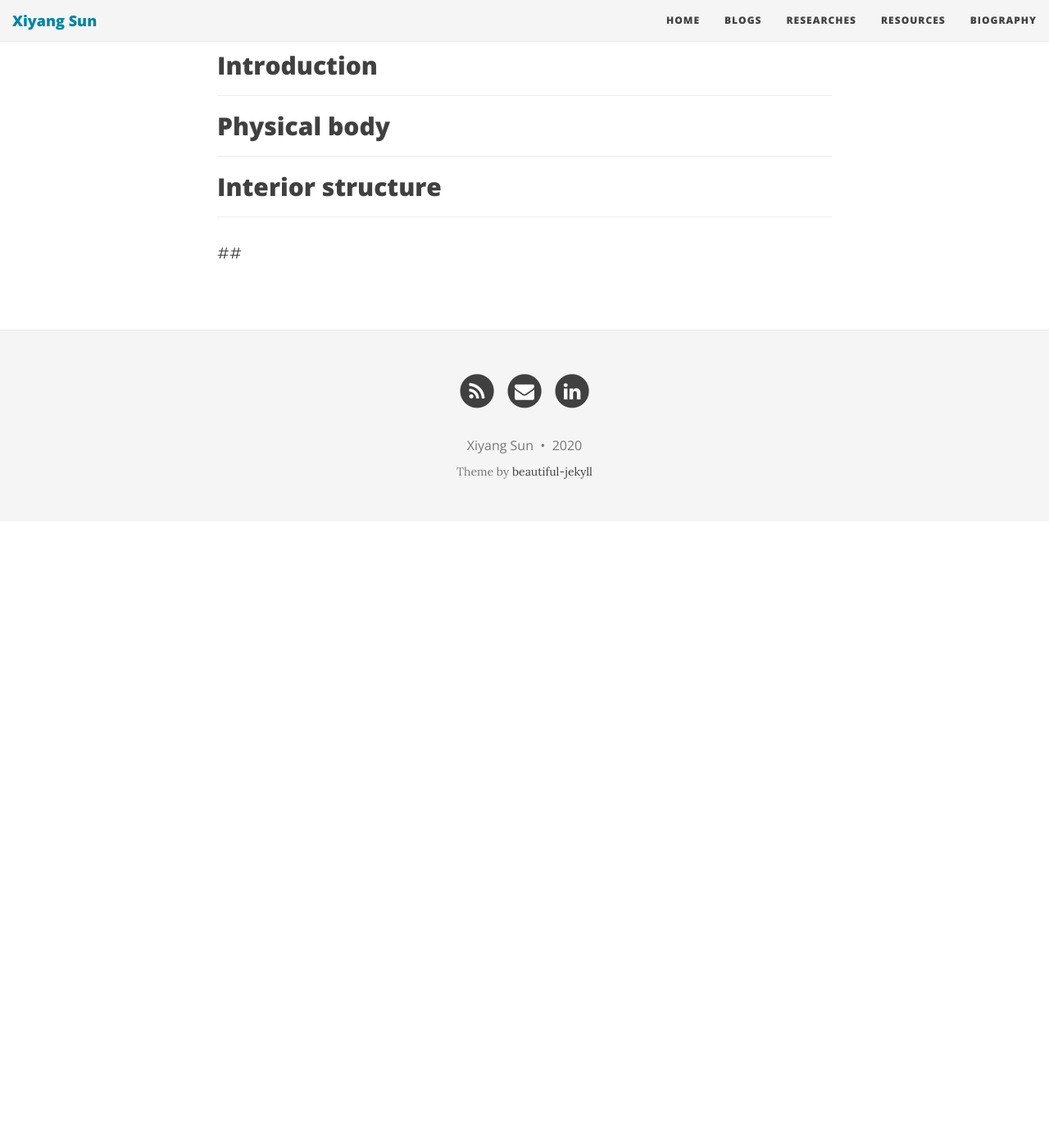
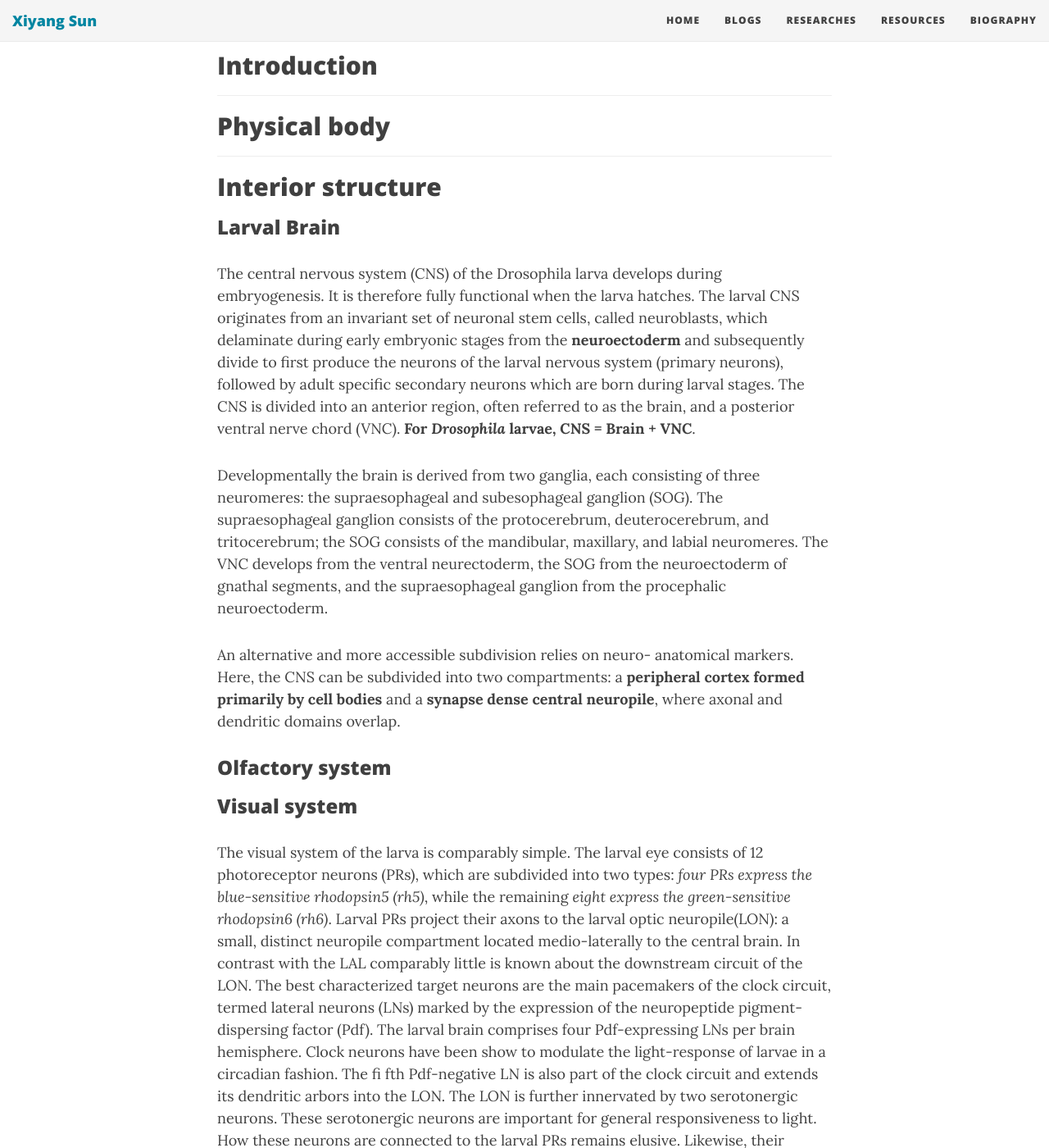
Before and after one commit to AlbertLordsun/AlbertLordsun.github.io, a Jekyll site: the page built from blogs/Research-Neuroscience-Biological structure of Drosophila larvae.md, in a window 1280 px wide and 1400 px high, scrolled down 226 px. Shown: the whole window at 82% size. Built offline with Jekyll 4.4.1, drawn with Linux system fonts in a browser that asks for light colours; nearby versions of some CDN libraries; before the commit the page ends 900 px from its top, so only the background shows below that; some of the changed text lies outside the part shown.

Commit message:
Update Research-Neuroscience-Biological structure of Drosophila larvae.md

```diff
--- a/blogs/Research-Neuroscience-Biological structure of Drosophila larvae.md
+++ b/blogs/Research-Neuroscience-Biological structure of Drosophila larvae.md
@@ -13,7 +14,27 @@ title: Drosophila larvae
 
 ---
 ## Interior structure
+### Larval Brain
+
+The central nervous system (CNS) of the Drosophila larva develops during embryogenesis. It is therefore fully functional when the larva hatches. The larval CNS originates from an invariant set of neuronal stem cells, called neuroblasts, which delaminate during early embryonic stages from the **neuroectoderm** and subsequently divide to first produce the neurons of the larval nervous system (primary neurons), followed by adult specific secondary neurons which are born during larval stages. The CNS is divided into an anterior region, often referred to as the brain, and a posterior ventral nerve chord (VNC). **For *Drosophila* larvae, CNS = Brain + VNC**.
+
+Developmentally the brain is derived from two ganglia, each consisting of three neuromeres: the supraesophageal and subesophageal ganglion (SOG). The supraesophageal ganglion consists of the protocerebrum, deuterocerebrum, and tritocerebrum; the SOG consists of the mandibular, maxillary, and labial neuromeres. The VNC develops from the ventral neurectoderm, the SOG from the neuroectoderm of gnathal segments, and the supraesophageal ganglion from the procephalic neuroectoderm.
+
+An alternative and more accessible subdivision relies on neuro- anatomical markers. Here, the CNS can be subdivided into two compartments: a **peripheral cortex formed primarily by cell bodies** and a **synapse dense central neuropile**, where axonal and dendritic domains overlap.
+
+### Olfactory system
+
+### Visual system
+
+The visual system of the larva is comparably simple. The larval eye consists of 12 photoreceptor neurons (PRs), which are subdivided into two types: *four PRs express the blue-sensitive rhodopsin5 (rh5)*, while the remaining *eight express the green-sensitive rhodopsin6 (rh6)*. Larval PRs project their axons to the larval optic neuropile(LON): a small, distinct neuropile compartment located medio-laterally to the central brain. In contrast with the LAL comparably little is known about the downstream circuit of the LON. The best characterized target neurons are the main pacemakers of the clock circuit, termed lateral neurons (LNs) marked by the expression of the neuropeptide pigment-dispersing factor (Pdf). The larval brain comprises four Pdf-expressing LNs per brain hemisphere. Clock neurons have been show to modulate the light-response of larvae in a circadian fashion. The fi fth Pdf-negative LN is also part of the clock circuit and extends its dendritic arbors into the LON. The LON is further innervated by two serotonergic neurons. These serotonergic neurons are important for general responsiveness to light. How these neurons are connected to the larval PRs remains elusive. Likewise, their function is not yet known. Lastly, a set of three neurons known as optic lobe pioneers (OLPs) has been shown to project into the LON. The function of the OLPs is also unknown.
+
+---
+## Neural circuits
 
 
 ---
-##
+## Open questions
+1. Why synapses form the dense central neuropile? Would it be more efficient to transmit the information flow in the neural circuit?
+
+---
+### Reference
```
Also changed, not shown: other parts of blogs/Research-Neuroscience-Biological structure of Drosophila larvae.md (+1 -0 lines).
